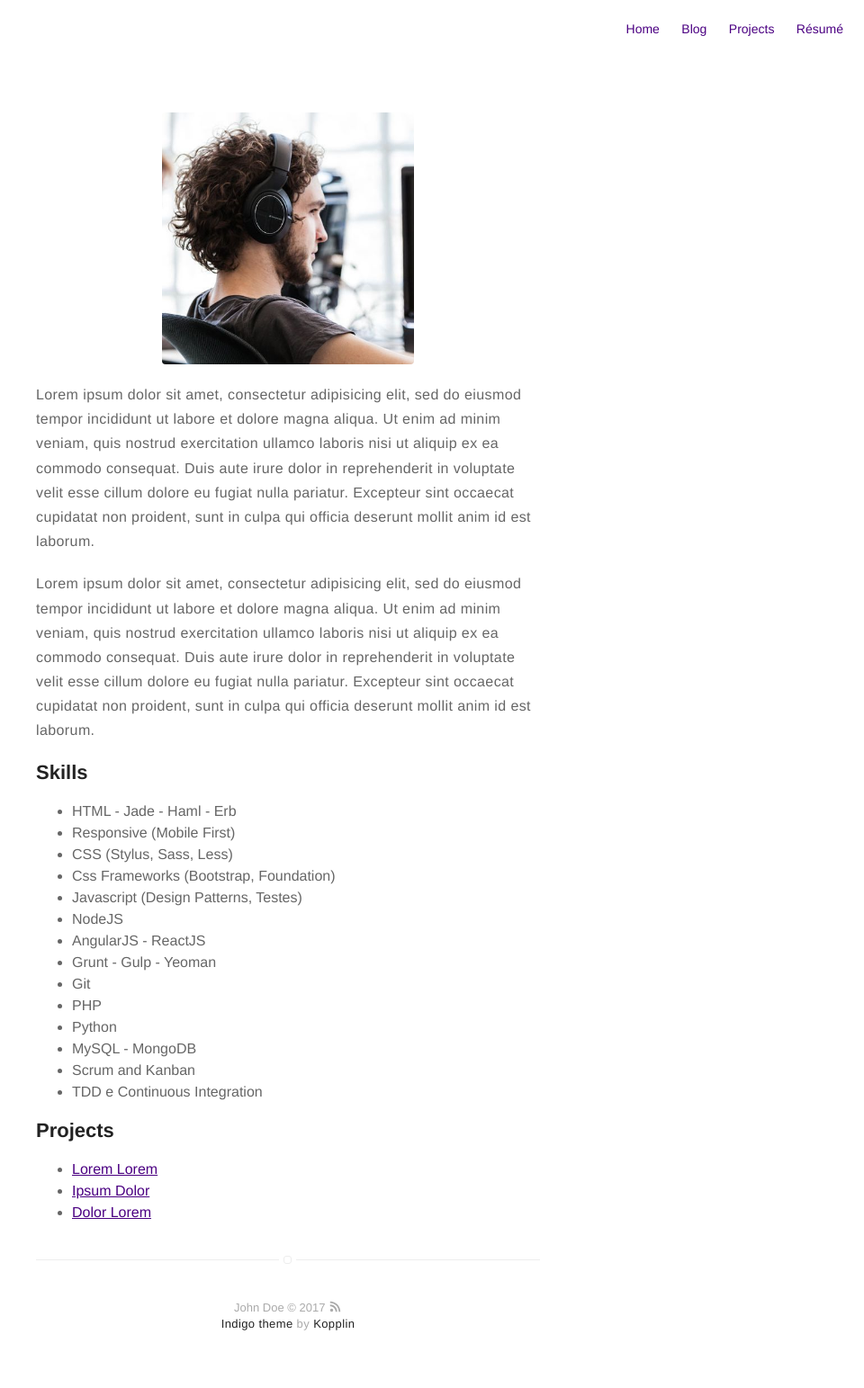
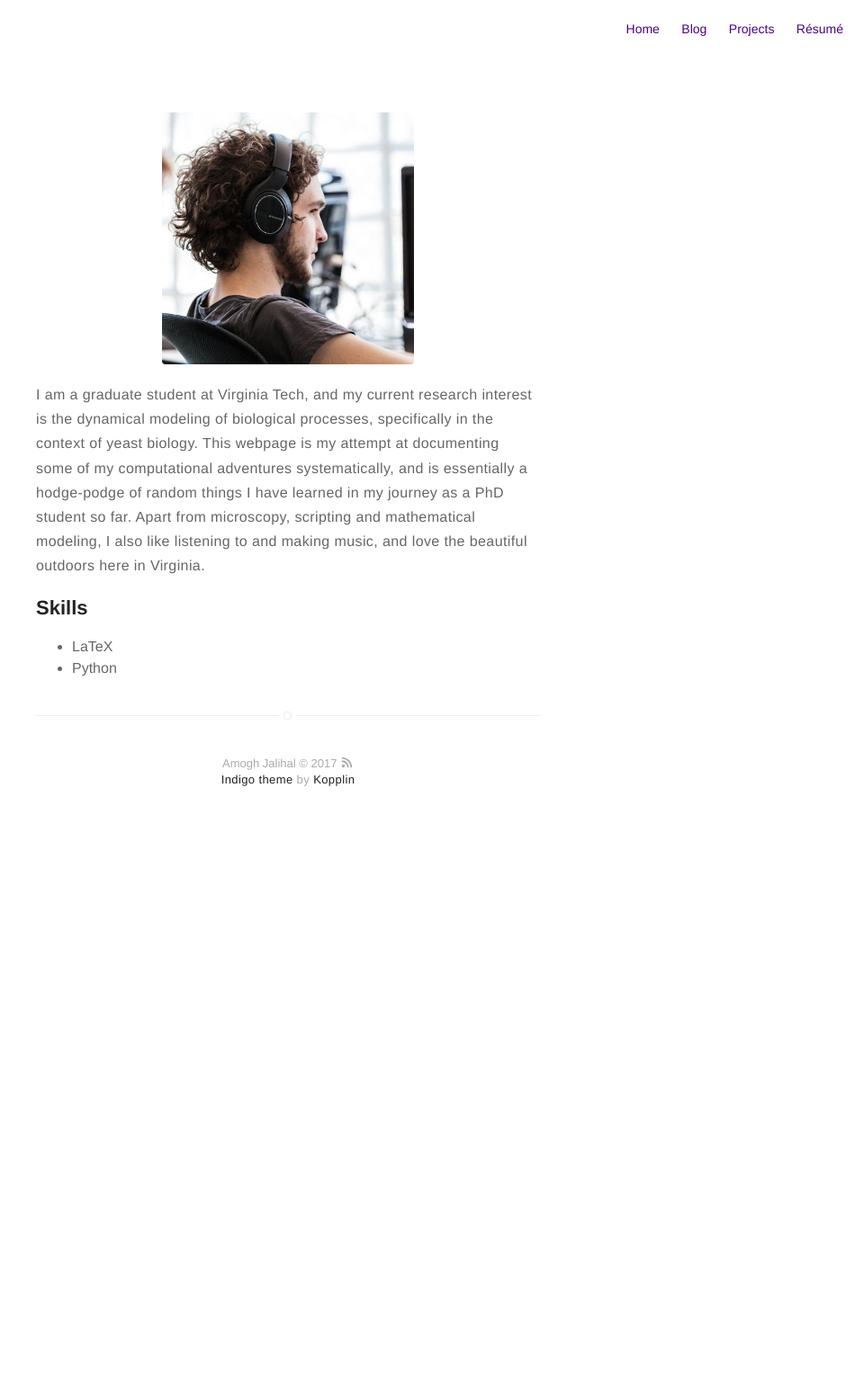
Before and after one commit to amoghpj/amoghpj.github.io, a Jekyll site: the page built from about.md, in a window 1280 px wide. Shown: the whole page at 90% size, without its empty margins (320-1280 px from the left). Built offline with Jekyll 4.4.1, drawn with Linux system fonts in a browser that asks for light colours; after the commit the page ends 938 px from its top, so only the background shows below that.

Commit message:
Modified basic info

```diff
--- a/_config.yml
+++ b/_config.yml
@@ -1,6 +1,6 @@
 # main text of home
-name: John Doe
-bio: A Man who travels the world eating noodles
+name: Amogh Jalihal
+bio: Of Linux, cell growth, and typewriters
 
 # twitter summary info
 description: A blog about technology and stuff related
@@ -16,7 +16,7 @@ resume: true
 resume-external: true
 resume-url: https://google.com/?q=my+resume
 
-url: https://koppl.in/indigo
+url: http://amoghpj.github.io
 # your url: http://USERNAME.github.io
 
 permalink: /:title/
@@ -43,13 +43,13 @@ twitter: mytwitter
 # linkedin: mylinkedin
 # youtube: myyoutube
 # spotify: myspotify
-github: mygithub
+github: amoghpj
 # stackoverflow: 7044681/mystackoverflow
 # quora: userquora
 # reddit: username
-medium: medium
+# medium: medium
 # vimeo: myvimeo
-email: myemail@gmail.com
+email: amogh.jalihal@gmail.com
 
 authors:
     johndoe:
--- a/about.md
+++ b/about.md
@@ -4,43 +4,11 @@ layout: page
 ---
 ![Profile Image]({{ site.url }}/{{ site.picture }})
 
-<p>Lorem ipsum dolor sit amet, consectetur adipisicing elit, sed do eiusmod
-tempor incididunt ut labore et dolore magna aliqua. Ut enim ad minim veniam,
-quis nostrud exercitation ullamco laboris nisi ut aliquip ex ea commodo
-consequat. Duis aute irure dolor in reprehenderit in voluptate velit esse
-cillum dolore eu fugiat nulla pariatur. Excepteur sint occaecat cupidatat non
-proident, sunt in culpa qui officia deserunt mollit anim id est laborum.</p>
-
-<p>Lorem ipsum dolor sit amet, consectetur adipisicing elit, sed do eiusmod
-tempor incididunt ut labore et dolore magna aliqua. Ut enim ad minim veniam,
-quis nostrud exercitation ullamco laboris nisi ut aliquip ex ea commodo
-consequat. Duis aute irure dolor in reprehenderit in voluptate velit esse
-cillum dolore eu fugiat nulla pariatur. Excepteur sint occaecat cupidatat non
-proident, sunt in culpa qui officia deserunt mollit anim id est laborum.</p>
+I am a graduate student at Virginia Tech, and my current research interest is the dynamical modeling of biological processes, specifically in the context of yeast biology. This webpage is my attempt at documenting some of my computational adventures systematically, and is essentially a hodge-podge of random things I have learned in my journey as a PhD student so far. Apart from microscopy, scripting and mathematical modeling, I also like listening to and making music, and love the beautiful outdoors here in Virginia.
 
 <h2>Skills</h2>
 
 <ul class="skill-list">
-	<li>HTML - Jade - Haml - Erb</li>
-	<li>Responsive (Mobile First)</li>
-	<li>CSS (Stylus, Sass, Less)</li>
-	<li>Css Frameworks (Bootstrap, Foundation)</li>
-	<li>Javascript (Design Patterns, Testes)</li>
-	<li>NodeJS</li>
-	<li>AngularJS - ReactJS</li>
-	<li>Grunt - Gulp - Yeoman</li>
-	<li>Git</li>
-	<li>PHP</li>
-	<li>Python</li>
-	<li>MySQL - MongoDB</li>
-	<li>Scrum and Kanban</li>
-	<li>TDD e Continuous Integration</li>
+<li>LaTeX</li>
+<li>Python</li>
 </ul>
-
-<h2>Projects</h2>
-
-<ul>
-	<li><a href="https://github.com/">Lorem Lorem</a></li>
-	<li><a href="https://github.com/">Ipsum Dolor</a></li>
-	<li><a href="https://github.com/">Dolor Lorem</a></li>
-</ul>
```
